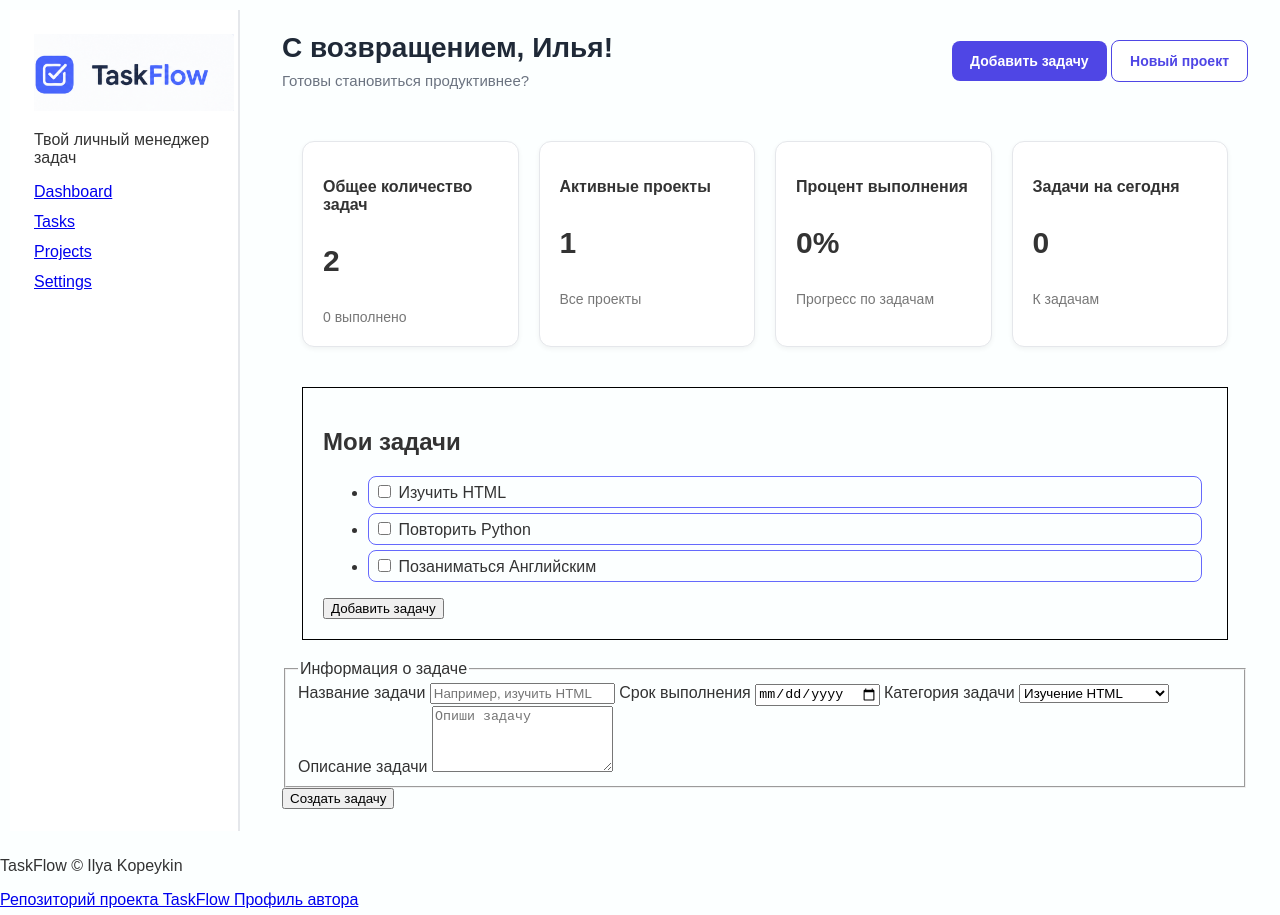
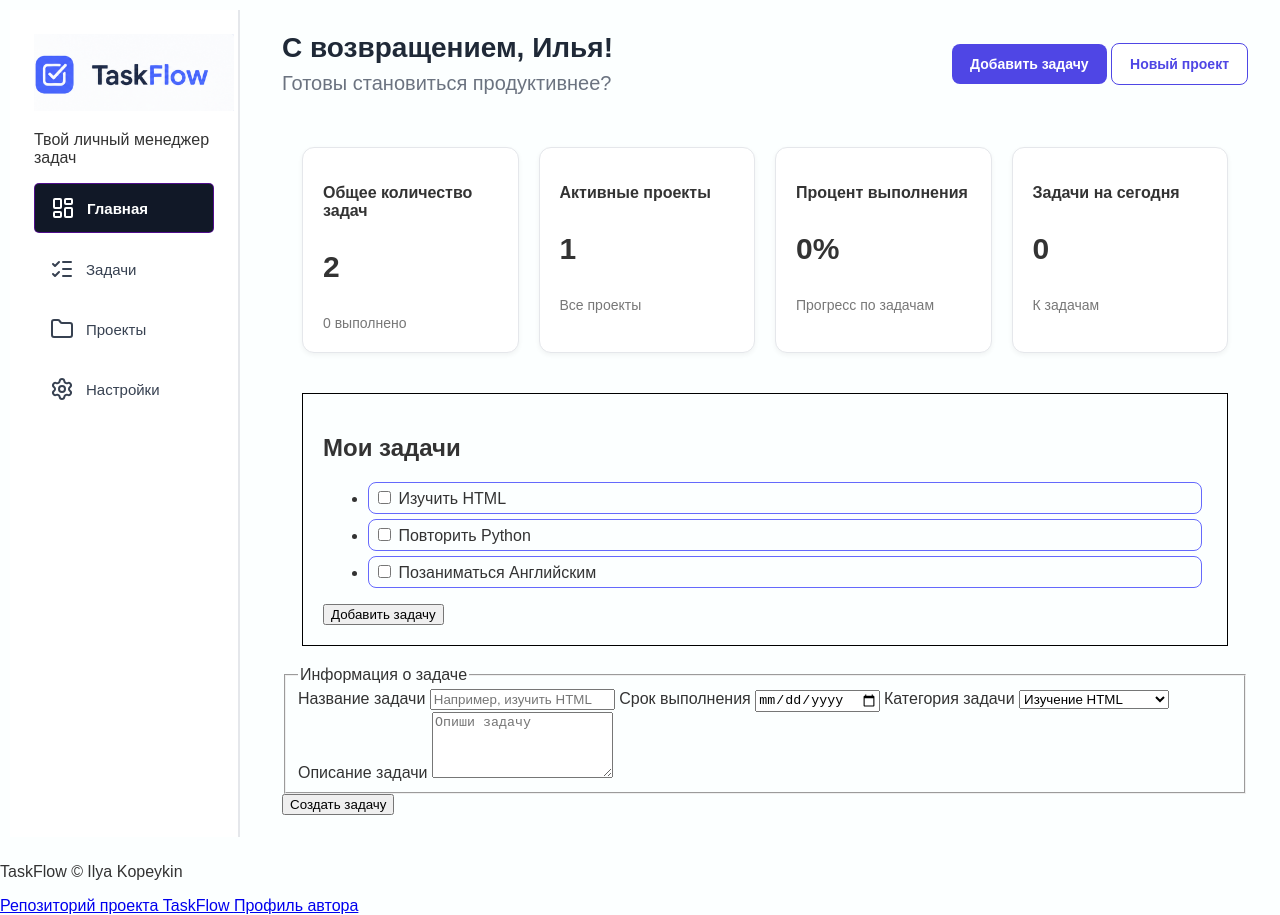
Before and after one commit to IlyaKopey/TaskFLow, a plain HTML site: page frontend/index.html in a window 1280 px wide. Drawn offline with nearby package versions, Linux system fonts and the light colour scheme.

Commit message:
update links

```diff
--- a/frontend/index.html
+++ b/frontend/index.html
@@ -5,6 +5,7 @@
     <meta name="viewport" content="width=device-width, initial-scale=1.0">
     <title>TaskFlow</title>
     <link rel="stylesheet" href="style.css">
+    <script src="https://unpkg.com/lucide@latest"></script>
 </head>
 <body>
     <div class="app-layout">
@@ -15,10 +16,22 @@
             </div>
 
             <nav>
-                <a href="#">Dashboard</a>
-                <a href="#">Tasks</a>
-                <a href="#">Projects</a>
-                <a href="#">Settings</a>
+                <a href="#" class="active">
+                    <i data-lucide="layout-dashboard"></i>
+                    Главная
+                </a>
+                <a href="#">
+                    <i data-lucide="list-checks"></i>
+                    Задачи
+                </a>
+                <a href="#">
+                    <i data-lucide="folder"></i>
+                    Проекты
+                </a>
+                <a href="#">
+                    <i data-lucide="settings"></i>
+                    Настройки
+                </a>
             </nav>
 
         </aside>
@@ -139,5 +152,8 @@
             </a>
         </nav>
     </footer>
+    <script>
+        lucide.createIcons();
+    </script>
 </body>
 </html>
--- a/frontend/style.css
+++ b/frontend/style.css
@@ -91,16 +91,19 @@ main {
 
 .dashboard-actions button:hover {
     background-color: #3730a3;
+    transition: background-color 0.2s ease, color 0.2s ease;
 }
 
 .dashboard-actions button:last-child {
     background-color: white;
     color:#4f46e5;
     border: 1px solid #4f46e5
+
 }
 
 .dashboard-actions button:last-child:hover {
     background-color: #d1b8ff;
+    transition: background-color 0.2s ease, color 0.2s ease;
 }
 
 .main_greetings h2 {
@@ -111,7 +114,7 @@ main {
 }
 
 .main_greetings p {
-    font-size: 15px;
+    font-size: 20px;
     color: #6b7380;
     margin: 0;
 }
@@ -121,3 +124,32 @@ main {
     flex-direction: column;
     gap: 12px;
 }
+
+.sidebar nav a.active {
+    background-color: #111827;
+    color: #ffffff;
+    font-weight: 600;
+    border-radius: 5px;
+    border: 1px solid #9900ff77;
+}
+
+.sidebar nav a:not(.active):hover {
+    background-color: #f3f4f6;
+    color: #111827;
+    transition: background-color 0.2s ease, color 0.2s ease;
+}
+
+.sidebar nav a {
+    display: flex;
+    align-items: center;
+    gap: 12px;
+
+    text-decoration: none;
+    color: #374151;
+    font-size: 15px;
+
+    padding: 12px 16px;
+    border-radius: 8px;
+
+    transition: background-color 0.2s ease, color 0.2s ease;
+}
```
